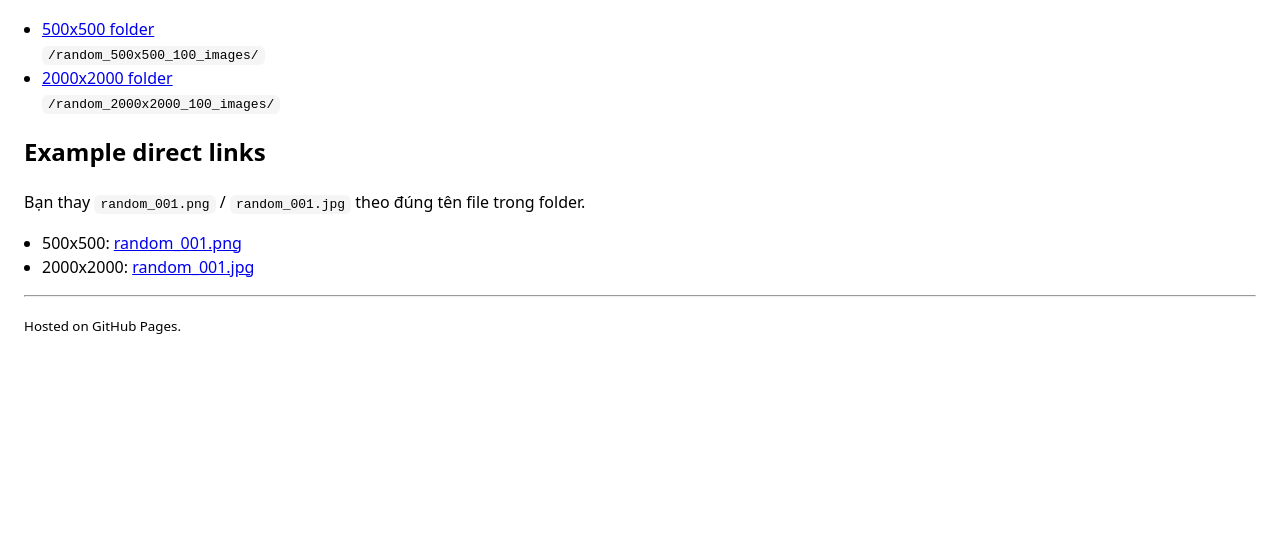
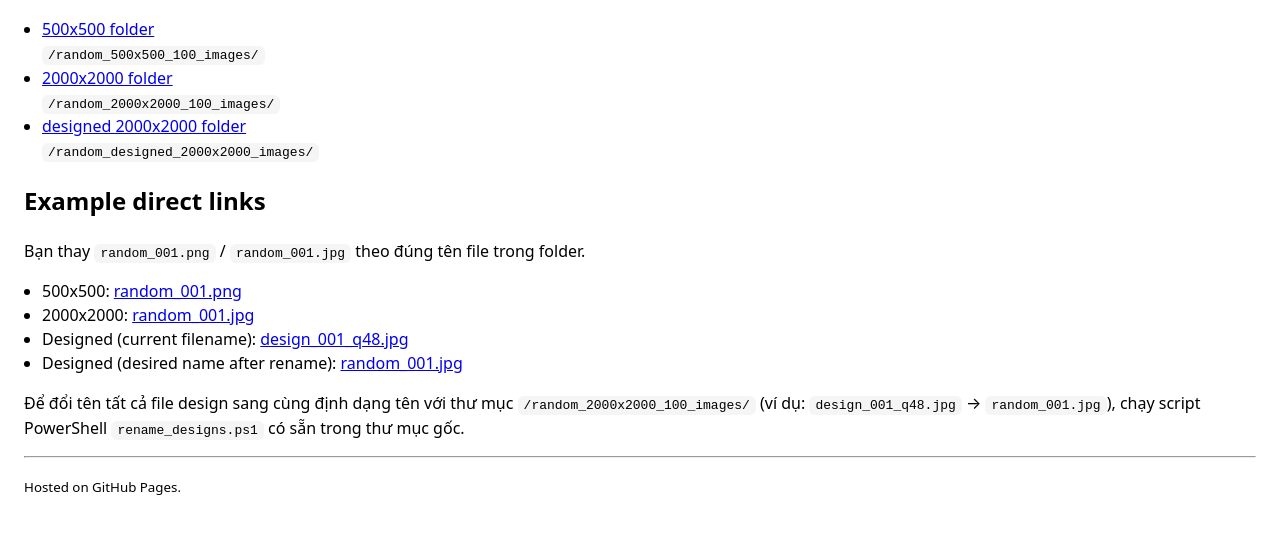
Before and after one commit to vanthanh3007/random-images, a plain HTML site: page index.html in a window 1280 px wide. Shown: the part 132-666 px from the top of the page. Drawn offline with Linux system fonts and the light colour scheme.

Commit message:
update index html

```diff
--- a/index.html
+++ b/index.html
@@ -39,6 +39,12 @@
         <a href="./random_2000x2000_100_images/">2000x2000 folder</a>
         <div><code>/random_2000x2000_100_images/</code></div>
       </li>
+      <li>
+        <a href="./random_designed_2000x2000_images/"
+          >designed 2000x2000 folder</a
+        >
+        <div><code>/random_designed_2000x2000_images/</code></div>
+      </li>
     </ul>
 
     <h2>Example direct links</h2>
@@ -57,8 +63,27 @@
           >random_001.jpg</a
         >
       </li>
+      <li>
+        Designed (current filename):
+        <a href="./random_designed_2000x2000_images/design_001_q48.jpg"
+          >design_001_q48.jpg</a
+        >
+      </li>
+      <li>
+        Designed (desired name after rename):
+        <a href="./random_designed_2000x2000_images/random_001.jpg"
+          >random_001.jpg</a
+        >
+      </li>
     </ul>
 
+    <p>
+      Để đổi tên tất cả file design sang cùng định dạng tên với thư mục
+      <code>/random_2000x2000_100_images/</code> (ví dụ:
+      <code>design_001_q48.jpg</code> → <code>random_001.jpg</code>), chạy
+      script PowerShell <code>rename_designs.ps1</code> có sẵn trong thư mục
+      gốc.
+    </p>
     <hr />
     <p><small>Hosted on GitHub Pages.</small></p>
   </body>
```
